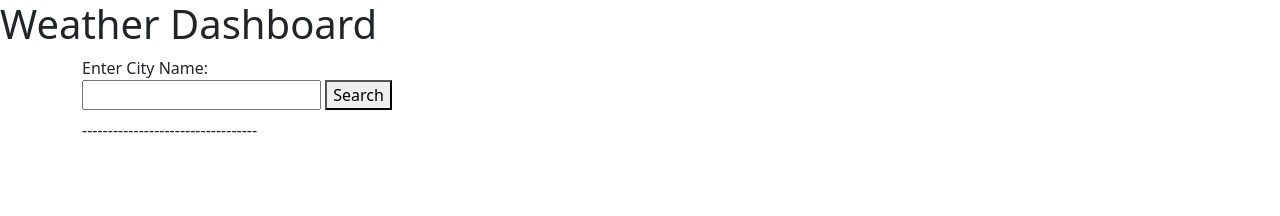
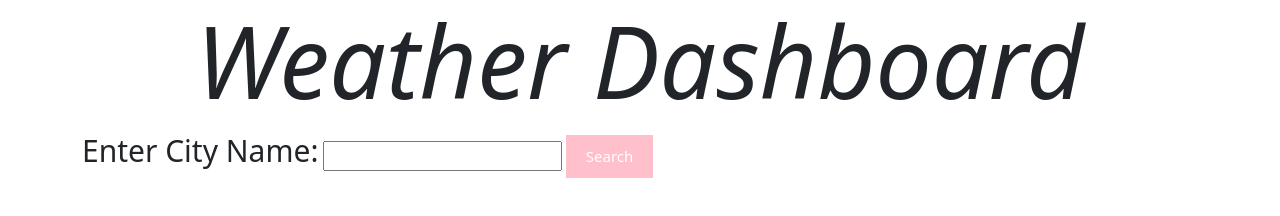
Before and after one commit to jourdangundersen/weatherdashboard, a plain HTML site: page index.html in a window 1280 px wide. Drawn offline with nearby package versions, Linux system fonts and the light colour scheme; no server answers.

Commit message:
added comments and readme

```diff
--- a/assets/script.js
+++ b/assets/script.js
@@ -1,39 +1,48 @@
 $(document).ready(function() {
+    // calling function to display the last searched city's data
     displayLastSearched();
 console.log("JS file loaded");
 $(document).on("click", "#searchButton", function(event){
     event.preventDefault();
+    // creating cityName variable from user input
     var cityName = $("#cityName").val();
     console.log(cityName,"city name entered");
+    // calling the getCurrentForecast and fiveDayForecast functions to display their data
     getCurrentForcast(cityName);
     fiveDayForecast(cityName);
+    // storing the cityName in localStorage
     localStorage.setItem("lastSearched", JSON.stringify(cityName));
 });
 function getCurrentForcast (cityName){
     $.ajax({
+        // pulling from api
         url:`https://api.openweathermap.org/data/2.5/weather?q=${cityName}&appid=29e66bd203ea7e7fb543299155a97662&units=imperial`,
         method:"GET"
 
     })
+    // displaying the data from the current forecast
     .then(function(apiData){
         console.log(apiData);
         $("#forecast").html(`
         <div class="container-fluid">
         <h3>City: ${cityName}</h3>
-        <h6>Temp: ${apiData.main.temp}<span><img src="http://openweathermap.org/img/wn/${apiData.weather[0].icon}@2x.png" /><span></h6>
+        <h6>Temp: ${apiData.main.temp}<span><img src="https://openweathermap.org/img/wn/${apiData.weather[0].icon}@2x.png" /><span></h6>
         <p>Wind Speed: ${apiData.wind.speed}</p>
         <p>Humidity: ${apiData.main.humidity}</p>
 
 
         `);
+        // creating lat and lon variables
         var lat = apiData.coord.lat;
         var lon = apiData.coord.lon;
         console.log(lat, lon);
+        // calling uvIndex function
         uvIndex(lat, lon);
     });
 }
 function fiveDayForecast (cityName){
     $.ajax({
+        // pulling from api for the five day forecast
         url:`https://api.openweathermap.org/data/2.5/forecast?q=${cityName}&appid=29e66bd203ea7e7fb543299155a97662&units=imperial`,
         method:"GET"
 
@@ -43,11 +52,12 @@ function fiveDayForecast (cityName){
         apiData = apiData.list;
         console.log(apiData);
         var htmlString = "";
+        // displaying the data
         for (let i =0;i<apiData.length;i=i+8){
              htmlString += `
                 <div class="card">
                 <p>Date: ${apiData[i].dt_txt}</p>
-                <h6>Temp: ${apiData[i].main.temp}<span><img src="http://openweathermap.org/img/wn/${apiData[i].weather[0].icon}@2x.png" /><span></h6>
+                <h6>Temp: ${apiData[i].main.temp}<span><img src="https://openweathermap.org/img/wn/${apiData[i].weather[0].icon}@2x.png" /><span></h6>
                 <p>Wind Speed: ${apiData[i].wind.speed}</p>
                 <p>Humidity: ${apiData[i].main.humidity}</p>
                 </div>
@@ -70,6 +80,7 @@ function uvIndex (lat, lon){
     // http://api.openweathermap.org/data/2.5/uvi?lat={lat}&lon={lon}&appid={API key}
     // http://api.openweathermap.org/data/2.5/uvi?lat={lat}&lon={lon}&appid={API key}
     $.ajax({
+        // pulling from api for uv index data
         url:`https://api.openweathermap.org/data/2.5/uvi?lat=${lat}&lon=${lon}&appid=29e66bd203ea7e7fb543299155a97662`,
         method:"GET"
 
@@ -80,6 +91,7 @@ function uvIndex (lat, lon){
     });
 
 }
+// function to retrieve data from localStorage
 function displayLastSearched (){
     var lastSearchedCity = JSON.parse(localStorage.getItem("lastSearched"));
     var data = "";
--- a/index.html
+++ b/index.html
@@ -10,33 +10,38 @@
     <header><h1>Weather Dashboard</h1></header>
     <main class="container">
         <div class="row">
-            <div class="col-md-4">
+            <div>
+                <!-- user input defining cityName variable in script.js file -->
                 <label for="cityName">Enter City Name:</label>
                 <input type="text" id="cityName">
                 <button id="searchButton">Search</button>
             </div>
+            <!-- div tag displaying the uv index -->
             <div class="col-md-8" id="forecast"></div>
             <h6 id="uvIndex"></h6>
         </div>
         <div class="row">
             <div class="col-md-12">
+                <!-- div tag displaying the five day forecast -->
                 <div id="fiveDayForecast" class="d-flex justify-content-between"></div>
             </div>
 
 
         </div>
-        <p>----------------------------------</p>
         <div class="row">
             <div class="col-md-12">
+                <!-- div tag displaying the results of the city that was last searched -->
                 <div id="lastSearched" class="d-flex justify-content-between"></div>
             </div>
 
 
         </div>
     </main>
+    <!-- linking files and urls -->
     <script src="https://cdn.jsdelivr.net/npm/bootstrap@5.0.0-beta1/dist/js/bootstrap.bundle.min.js" integrity="sha384-ygbV9kiqUc6oa4msXn9868pTtWMgiQaeYH7/t7LECLbyPA2x65Kgf80OJFdroafW" crossorigin="anonymous"></script>
     <script src="https://code.jquery.com/jquery-3.5.1.js" integrity="sha256-QWo7LDvxbWT2tbbQ97B53yJnYU3WhH/C8ycbRAkjPDc=" crossorigin="anonymous"></script>
     <script src="assets/script.js"></script>
+    <link rel="stylesheet" href="style.css">
 
 </body>
 </html>
--- a/style.css
+++ b/style.css
@@ -0,0 +1,24 @@
+/* made heading bigger and italicized */
+h1 {
+    text-align: center;
+    font-style: italic;
+    font-size: 100px;
+}
+
+/* made search button pink */
+#searchButton {
+    text-align: center;
+    background-color: pink;
+    border: none;
+    color: white;
+    padding: 10px 20px;
+    text-align: center;
+    text-decoration: none;
+    display: inline-block;
+    font-size: 15px;
+}
+
+/* made the text asking for user input bigger */
+label {
+    font-size: 30px;
+}
```
Also changed, not shown: assets/images/weather-dashboard-screenshot.png (added), 1 other file.
